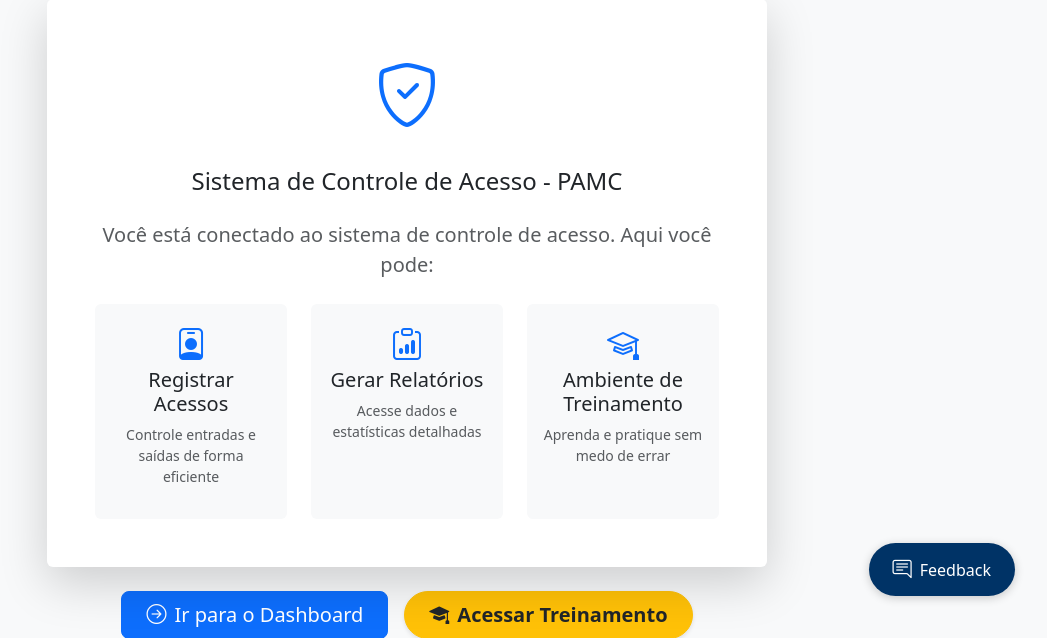
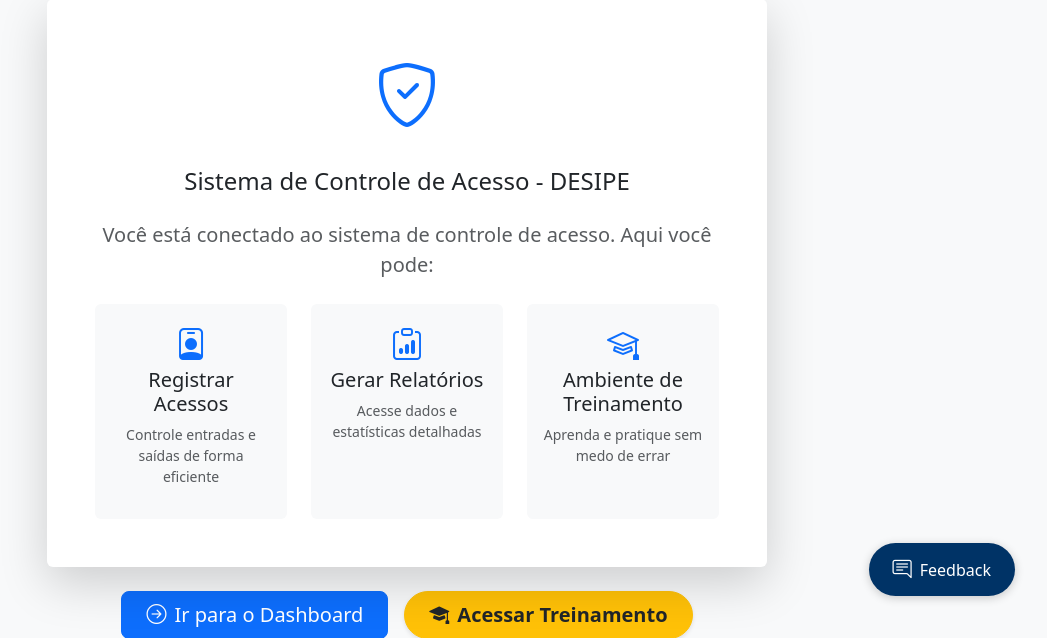
Before and after one commit to A-Assuncao/controle-acesso-PAMC, a Django app: page / in a window 1280 px wide. Shown: the part 172-810 px from the top of the page, without its empty margins (233-1280 px from the left). Run offline with Django 5.2, Linux system fonts and the light colour scheme; the visitor is signed in with stand-in values (Sample User, id 1); data that the repository does not hold is empty; some libraries are stand-ins or nearby versions.

Commit message:
Alteração de PAMC para DESIPE

```diff
--- a/core/templates/core/welcome.html
+++ b/core/templates/core/welcome.html
@@ -25,7 +25,7 @@
                     <div class="mb-4">
                         <i class="bi bi-shield-check text-primary" style="font-size: 4rem;"></i>
                     </div>
-                    <h2 class="h4 mb-4">Sistema de Controle de Acesso - PAMC</h2>
+                    <h2 class="h4 mb-4">Sistema de Controle de Acesso - DESIPE</h2>
                     <p class="lead text-muted">
                         Você está conectado ao sistema de controle de acesso. Aqui você pode:
                     </p>
```
